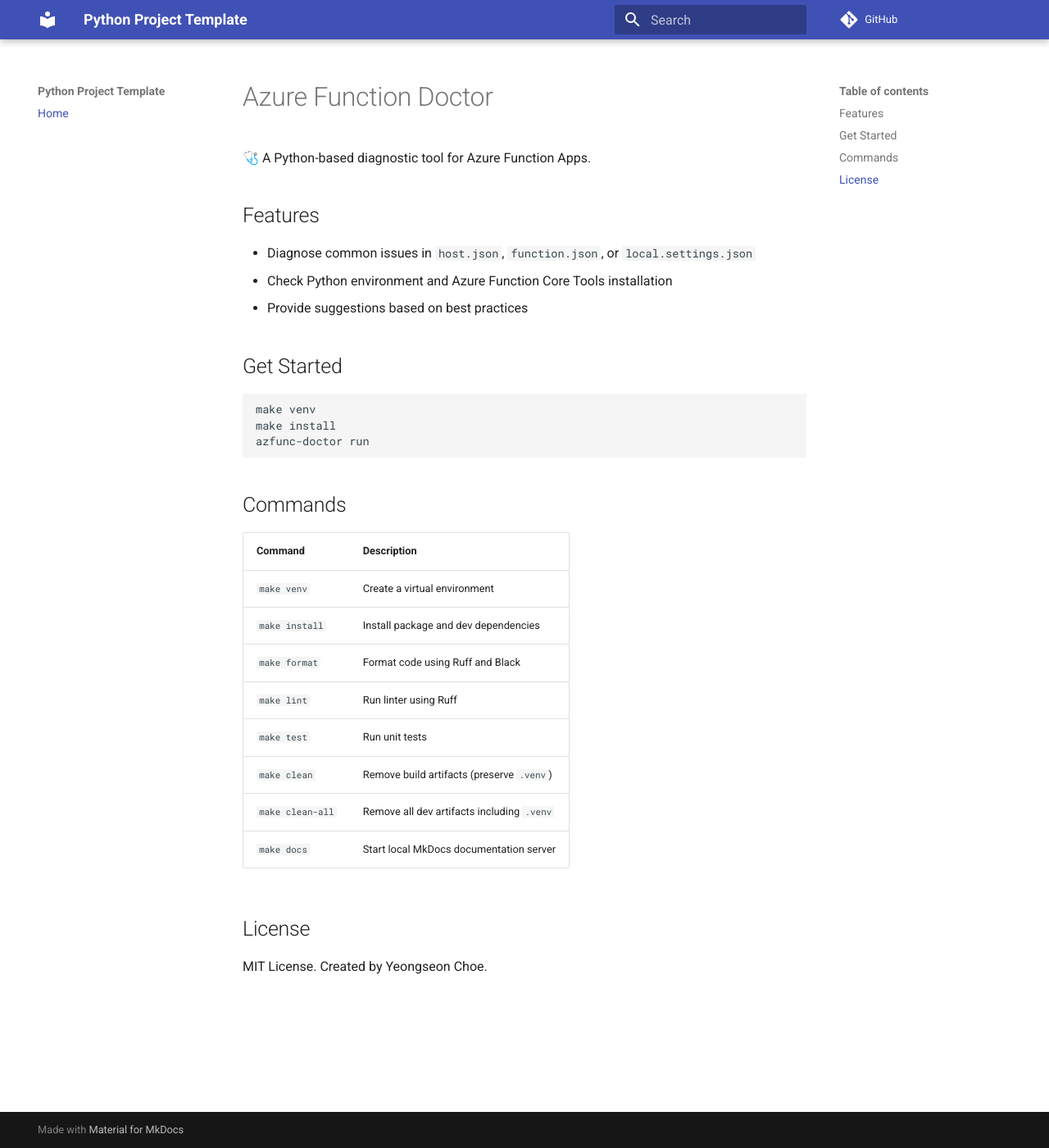
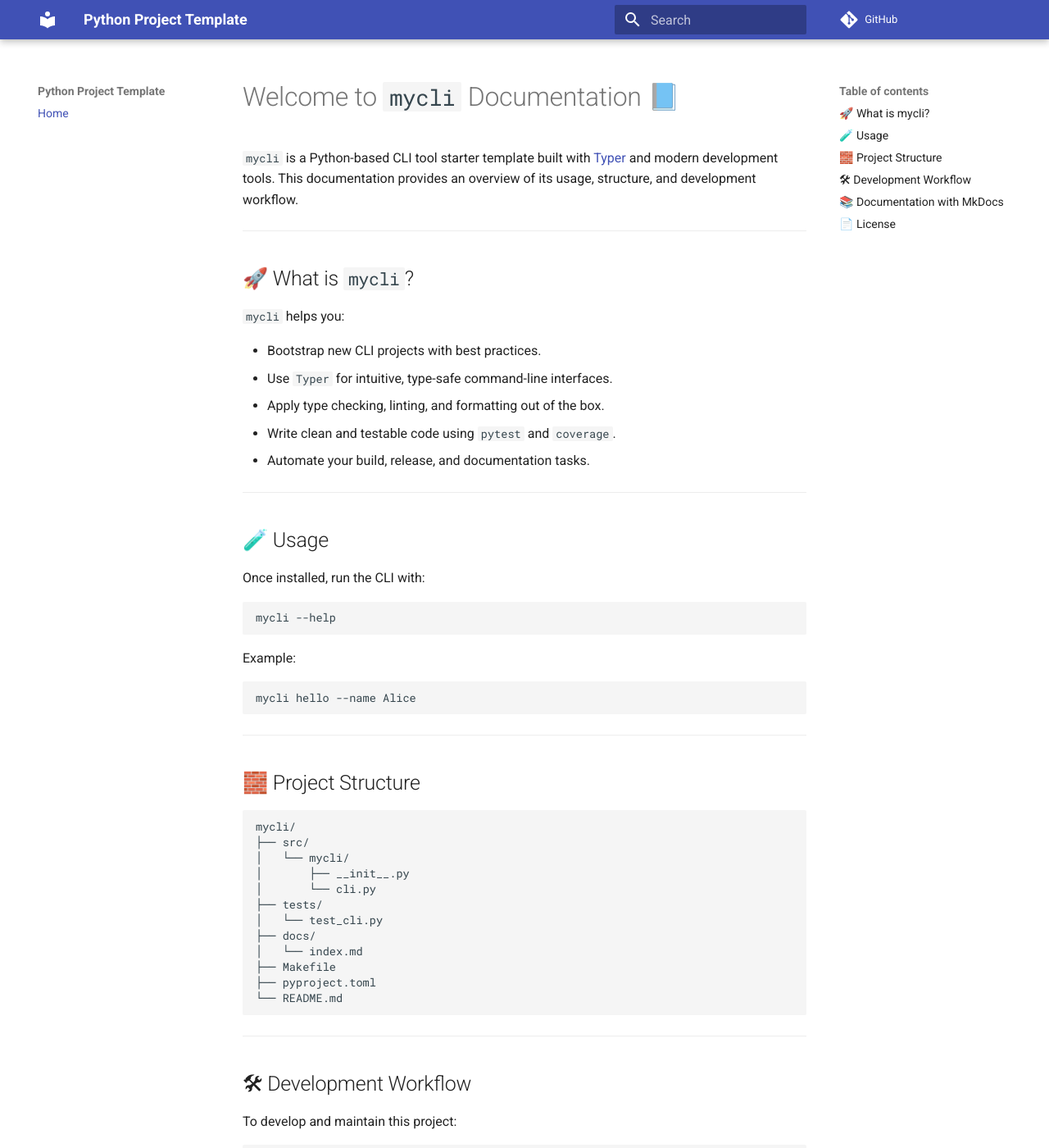
Before and after one commit to yeongseon/python-project-template, an MkDocs documentation site: the page built from docs/index.md, in a window 1280 px wide and 1400 px high. Shown: the whole window at 82% size. Built offline with MkDocs 1.6.1 and Material for MkDocs 9.7.7, drawn with Linux system fonts in a browser that asks for light colours; comment, search, counter and statistics services are not loaded; some of the changed text lies outside the part shown.

````diff
--- a/docs/index.md
+++ b/docs/index.md
@@ -1,34 +1,83 @@
-# Azure Function Doctor
+# Welcome to `mycli` Documentation 📘
 
-🩺 A Python-based diagnostic tool for Azure Function Apps.
+`mycli` is a Python-based CLI tool starter template built with [Typer](https://typer.tiangolo.com/) and modern development tools. This documentation provides an overview of its usage, structure, and development workflow.
 
-## Features
+---
 
-- Diagnose common issues in `host.json`, `function.json`, or `local.settings.json`
-- Check Python environment and Azure Function Core Tools installation
-- Provide suggestions based on best practices
+## 🚀 What is `mycli`?
 
-## Get Started
+`mycli` helps you:
+
+- Bootstrap new CLI projects with best practices.
+- Use `Typer` for intuitive, type-safe command-line interfaces.
+- Apply type checking, linting, and formatting out of the box.
+- Write clean and testable code using `pytest` and `coverage`.
+- Automate your build, release, and documentation tasks.
+
+---
+
+## 🧪 Usage
+
+Once installed, run the CLI with:
 
 ```bash
-make venv
-make install
-azfunc-doctor run
+mycli --help
 ```
 
-## Commands
+Example:
 
-| Command         | Description                                      |
-|-----------------|--------------------------------------------------|
-| `make venv`     | Create a virtual environment                     |
-| `make install`  | Install package and dev dependencies             |
-| `make format`   | Format code using Ruff and Black                 |
-| `make lint`     | Run linter using Ruff                            |
-| `make test`     | Run unit tests                                   |
-| `make clean`    | Remove build artifacts (preserve `.venv`)       |
-| `make clean-all`| Remove all dev artifacts including `.venv`       |
-| `make docs`     | Start local MkDocs documentation server          |
+```bash
+mycli hello --name Alice
+```
 
-## License
+---
 
-MIT License. Created by Yeongseon Choe.
+## 🧱 Project Structure
+
+```
+mycli/
+├── src/
+│   └── mycli/
+│       ├── __init__.py
+│       └── cli.py
+├── tests/
+│   └── test_cli.py
+├── docs/
+│   └── index.md
+├── Makefile
+├── pyproject.toml
+└── README.md
+```
+
+---
+
+## 🛠 Development Workflow
+
+To develop and maintain this project:
+
+```bash
+make install          # Set up the development environment
+make check            # Run all quality checks and tests
+make docs             # Preview documentation locally
+make release-patch    # Bump patch version and tag
+```
+
+---
+
+## 📚 Documentation with MkDocs
+
+This site is generated using [MkDocs](https://www.mkdocs.org/) and the [Material theme](https://squidfunk.github.io/mkdocs-material/).
+
+To run the site locally:
+
+```bash
+make docs
+```
+
+Then visit [http://127.0.0.1:8000](http://127.0.0.1:8000)
+
+---
+
+## 📄 License
+
+Licensed under the MIT License.
--- a/hatch.toml
+++ /dev/null
@@ -1,5 +0,0 @@
-[build.targets.sdist]
-include = ["src/**", "README.md", "pyproject.toml"]
-
-[build.targets.wheel]
-packages = ["src/mycli"]
````
Also changed, not shown: .pre-commit-config.yaml (+5 -6 lines), README.md (+35 -12 lines), pyproject.toml (+68 -19 lines), 3 other files.
